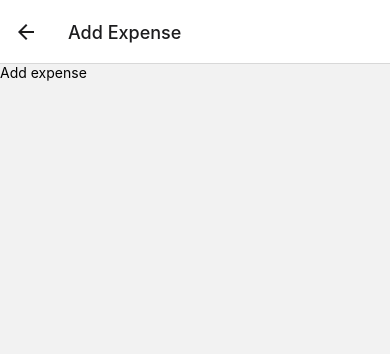
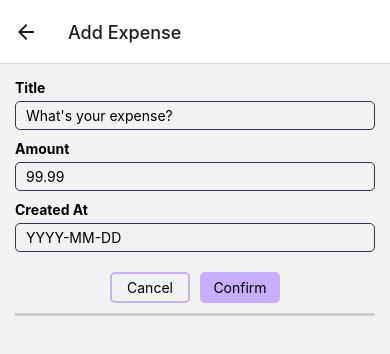
Before and after one commit to prshendra/learn-react-native, a React Native app: screen /ManageExpense in a window 390 px wide. Shown: the top 354 px of the page. Built offline with nearby package versions, Linux system fonts and the light colour scheme.

Commit message:
Adding form - can create and update expense

```diff
--- /dev/null
+++ b/components/expenses/ExpenseForm.jsx
@@ -0,0 +1,115 @@
+import { useState, useEffect } from "react";
+import { View, StyleSheet, Text } from "react-native"
+
+import FormControl from "../ui/FormControl";
+import Button from "../ui/Button";
+import { getDateStr } from "../../util/date";
+
+function ExpenseForm({ expense, onConfirm, onCancel }) {
+  console.log('ExpenseForm rendered...')
+  const [title, setTitle] = useState("")
+  const [amount, setAmount] = useState("")
+  const [createdAt, setCreatedAt] = useState("")
+  const [error, setError] = useState("")
+
+  useEffect(() => {
+    console.log('e', expense)
+    if (expense) {
+      setTitle(expense.title)
+      setAmount(expense.amount?.toString())
+      setCreatedAt(getDateStr(expense.createdAt))
+    }
+  }, [expense]);
+
+  const handleTitleChange = (value) => {
+    setTitle(value)
+  }
+
+  const handleAmountChange = (value) => {
+    setAmount(value)
+  }
+
+  const handleCreatedAtChange = (value) => {
+    setCreatedAt(value)
+  }
+
+  const handleSubmit = () => {
+    // validate all field
+    // abort if it's not valid
+    if (title === '' || amount === '' || createdAt === '') {
+      setError("All field is required")
+      return
+    }
+
+    const _expense = {
+      title: title,
+      amount: parseFloat(amount),
+      createdAt: new Date(createdAt),
+    }
+
+    if (expense?.id) {
+      _expense.id = expense.id
+    }
+
+    onConfirm(_expense)
+  }
+
+  return (
+    <View style={styles.form}>
+      <FormControl
+        label={"Title"}
+        textInputConfig={{
+          onChangeText: handleTitleChange,
+          placeholder: "What's your expense?",
+          value: title,
+        }}
+      />
+      <FormControl
+        label={"Amount"}
+        textInputConfig={{
+          onChangeText: handleAmountChange,
+          keyboardType: "decimal-pad",
+          placeholder: "99.99",
+          value: amount
+        }}
+      />
+      <FormControl
+        label={"Created At"}
+        textInputConfig={{
+          onChangeText: handleCreatedAtChange,
+          placeholder: "YYYY-MM-DD",
+          value: createdAt
+        }}
+      />
+      {error && <Text style={styles.error}>{error}</Text>}
+      <View style={styles.buttonsContainer}>
+        <Button mode="flat" onPress={onCancel}>
+          Cancel
+        </Button>
+        <Button onPress={handleSubmit}>Confirm</Button>
+      </View>
+    </View>
+  )
+}
+
+export default ExpenseForm
+
+const styles = StyleSheet.create({
+  form: {
+    width: '100%',
+    gap: 10,
+  },
+  buttonsContainer: {
+    flexDirection: "row",
+    gap: 10,
+    borderBottomColor: "#ccc",
+    borderBottomWidth: 3,
+    paddingBottom: 10,
+    width: "100%",
+    justifyContent: "center",
+    marginTop: 10,
+  },
+  error: {
+    color: 'red',
+  }
+});
--- a/components/expenses/ExpenseItem.jsx
+++ b/components/expenses/ExpenseItem.jsx
@@ -1,15 +1,8 @@
 import { View, Text, StyleSheet, Pressable } from "react-native";
-import Colors from "../../constants/colors";
 import { useNavigation } from "@react-navigation/native";
 
-function getDateStr(d) {
-  const day = d.getDate();
-  const month = d.getMonth() + 1;
-  const year = d.getFullYear();
-  const str = `${day}/${month}/${year}`;
-
-  return str;
-}
+import Colors from "../../constants/colors";
+import { getDateStr } from "../../util/date";
 
 function ExpenseItem({ expense }) {
   const navigation = useNavigation();
--- a/components/ui/Button.jsx
+++ b/components/ui/Button.jsx
@@ -1,4 +1,5 @@
 import { View, Text, Pressable, StyleSheet } from "react-native";
+
 import Colors from "../../constants/colors";
 
 function Button({ children, mode, onPress }) {
--- /dev/null
+++ b/components/ui/FormControl.jsx
@@ -0,0 +1,29 @@
+import { View, Text, TextInput, StyleSheet } from "react-native"
+import Colors from "../../constants/colors";
+
+function FormControl({ label, textInputConfig }) {
+  return (
+    <View style={styles.formControl}>
+      <Text style={styles.label}>{label}</Text>
+      <TextInput style={styles.input} {...textInputConfig} />
+    </View>
+  )
+}
+
+export default FormControl;
+
+const styles = StyleSheet.create({
+  formControl: {
+    gap: 5,
+  },
+  label: {
+    fontWeight: 'bold',
+  },
+  input: {
+    borderWidth: 1,
+    borderColor: Colors.gray500,
+    paddingVertical: 5,
+    paddingHorizontal: 10,
+    borderRadius: 5,
+  },
+});
--- a/components/ui/Subtitle.js
+++ b/components/ui/Subtitle.js
@@ -1,4 +1,3 @@
-
 import { View, Text, StyleSheet } from "react-native";
 
 function Subtitle({ children }) {
--- a/screens/AllExpensesScreen.jsx
+++ b/screens/AllExpensesScreen.jsx
@@ -1,5 +1,6 @@
 import { useContext } from "react";
-import { View, Text, FlatList, StyleSheet } from "react-native";
+import { View, FlatList, StyleSheet } from "react-native";
+
 import { ExpensesContext } from "../store/context/expenses-context";
 import ExpenseItem from "../components/expenses/ExpenseItem";
 
--- a/screens/ManageExpenseScreen.jsx
+++ b/screens/ManageExpenseScreen.jsx
@@ -1,15 +1,16 @@
 import { useContext, useEffect, useState } from "react";
-import { View, Text, StyleSheet } from "react-native";
-import Button from "../components/ui/Button";
+import { View, StyleSheet } from "react-native";
 import { Ionicons } from "@expo/vector-icons";
+
 import { ExpensesContext } from "../store/context/expenses-context";
+import ExpenseForm from "../components/expenses/ExpenseForm";
 
 /**
  * Screen for managing an Expense or adding new Expense
  */
 function ManageExpenseScreen({ navigation, route }) {
   const expensesCtx = useContext(ExpensesContext);
-  const [expense, setExpense] = useState({});
+  const [expense, setExpense] = useState(null);
   const id = route.params?.id;
 
   const handleDeleteExpense = () => {
@@ -17,23 +18,19 @@ function ManageExpenseScreen({ navigation, route }) {
     navigation.goBack();
   };
 
-  const handleConfirm = () => {
+  const handleConfirm = (expense) => {
+    console.log('e', expense)
+    // if id is true, screen is in edit-mode. Otherwise, screen is in add-mode
     if (id) {
-      // if id is true, then mode is edit
       expensesCtx.updateExpense({
+        id: id,
         ...expense,
-        title: "Updated Expense!",
-        amount: 200.99,
-        createAt: new Date(),
       });
     } else {
-      // otherwise, mode is add
-      expensesCtx.addExpense({
-        title: "New Expense",
-        amount: 99.99,
-        createdAt: new Date(),
-      });
+      expensesCtx.addExpense(expense);
     }
+
+    // go back after edit/add action
     navigation.goBack();
   };
 
@@ -50,21 +47,10 @@ function ManageExpenseScreen({ navigation, route }) {
     });
   }, [navigation, id]);
 
-  // if id is passed, screen is in "edit" mode.
-  // Otherwise, in "add" mode
-  if (id) {
-    // Edit mode
-    return (
-      <View style={styles.screen}>
-        {/* <Text>{expense?.title}</Text>
-        <Text>{expense?.createdAt.toString()}</Text>
-        <Text>{expense?.amount}</Text> */}
-        <View style={styles.buttonsContainer}>
-          <Button mode="flat" onPress={handleCancel}>
-            Cancel
-          </Button>
-          <Button onPress={handleConfirm}>Confirm</Button>
-        </View>
+  return (
+    <View style={styles.screen}>
+      <ExpenseForm expense={expense} onConfirm={handleConfirm} onCancel={handleCancel} />
+      {id && (
         <View style={styles.deleteButtonContainer}>
           <Ionicons.Button
             name="trash"
@@ -73,14 +59,7 @@ function ManageExpenseScreen({ navigation, route }) {
             onPress={handleDeleteExpense}
           />
         </View>
-      </View>
-    );
-  }
-
-  // Add mode
-  return (
-    <View>
-      <Text>Add expense</Text>
+      )}
     </View>
   );
 }
@@ -93,15 +72,6 @@ const styles = StyleSheet.create({
     gap: 10,
     alignItems: "center",
   },
-  buttonsContainer: {
-    flexDirection: "row",
-    gap: 10,
-    borderBottomColor: "#ccc",
-    borderBottomWidth: 3,
-    paddingBottom: 10,
-    width: "100%",
-    justifyContent: "center",
-  },
   deleteButtonContainer: {
     flexDirection: "row",
   },
--- a/screens/RecentExpenseScreen.jsx
+++ b/screens/RecentExpenseScreen.jsx
@@ -1,26 +1,28 @@
 import "react-native-get-random-values";
+import { useContext } from "react";
 import { View, StyleSheet, ScrollView } from "react-native";
+
 import ExpenseItem from "../components/expenses/ExpenseItem";
 import ExpenseSummary from "../components/expenses/ExpenseSummary";
-import { useContext } from "react";
 import { ExpensesContext } from "../store/context/expenses-context";
 
-function getLast7DaysTotal(expenses) {
+function getLast7DaysExpenses(expenses) {
   const sevenDaysAgo = new Date();
   sevenDaysAgo.setDate(sevenDaysAgo.getDate() - 7);
   return expenses.filter(e => e.createdAt >= sevenDaysAgo)
-    .reduce((acc, current) => acc + current.amount, 0)
 }
 
 function RecentExpensesScreen() {
   const expenseCtx = useContext(ExpensesContext);
+  const recentExpenses = getLast7DaysExpenses(expenseCtx.expenses)
+  const totalRecentExpenses = recentExpenses.reduce((acc, current) => acc + current.amount, 0)
 
   return (
     <View style={styles.screen}>
-      <ExpenseSummary label={"Last 7 days"} total={getLast7DaysTotal(expenseCtx.expenses)} />
+      <ExpenseSummary label={"Last 7 days"} total={totalRecentExpenses} />
       <ScrollView>
         <View style={styles.expensesContainer}>
-          {expenseCtx.expenses.map((e) => (
+          {recentExpenses.map((e) => (
             <ExpenseItem key={e.id} expense={e} />
           ))}
         </View>
@@ -35,8 +37,9 @@ const styles = StyleSheet.create({
   screen: {
     padding: 15,
     gap: 10,
+    marginBottom: 40,
   },
   expensesContainer: {
     gap: 10,
-  }
+  },
 });
--- a/store/context/expenses-context.js
+++ b/store/context/expenses-context.js
@@ -5,49 +5,49 @@ const DUMMY_EXPENSES = [
     id: "e1",
     title: "A pair of shoes",
     amount: 59.99,
-    createdAt: new Date("2023-09-19"),
+    createdAt: new Date("2023-09-21"),
   },
   {
     id: "e2",
     title: "A pair of trousers",
     amount: 89.29,
-    createdAt: new Date("2023-09-05"),
+    createdAt: new Date("2023-09-22"),
   },
   {
     id: "e3",
     title: "Some bananas",
     amount: 5.99,
-    createdAt: new Date("2023-09-01"),
+    createdAt: new Date("2023-09-23"),
   },
   {
     id: "e4",
     title: "A book",
     amount: 14.99,
-    createdAt: new Date("2023-09-19"),
+    createdAt: new Date("2023-09-24"),
   },
   {
     id: "e5",
     title: "Another book",
     amount: 18.59,
-    createdAt: new Date("2023-02-18"),
+    createdAt: new Date("2023-02-25"),
   },
   {
     id: "e6",
     title: "A pair of trousers",
     amount: 89.29,
-    createdAt: new Date("2023-09-05"),
+    createdAt: new Date("2023-09-26"),
   },
   {
     id: "e7",
     title: "Some bananas",
     amount: 5.99,
-    createdAt: new Date("2023-09-01"),
+    createdAt: new Date("2023-09-27"),
   },
   {
     id: "e8",
     title: "A book",
     amount: 14.99,
-    createdAt: new Date("2023-09-19"),
+    createdAt: new Date("2023-09-28"),
   },
   {
     id: "e9",
@@ -63,18 +63,6 @@ const DUMMY_EXPENSES = [
   },
   {
     id: "e11",
-    title: "A pair of shoes",
-    amount: 59.99,
-    createdAt: new Date("2023-09-19"),
-  },
-  {
-    id: "e12",
-    title: "A pair of shoes",
-    amount: 59.99,
-    createdAt: new Date("2023-09-19"),
-  },
-  {
-    id: "e13",
     title: "A pair of shoes",
     amount: 59.99,
     createdAt: new Date("2023-09-19"),
--- /dev/null
+++ b/util/date.js
@@ -0,0 +1,20 @@
+// get formatted date with format YYYY-MM-DD
+export function getDateStr(d) {
+  if (!d) {
+    return
+  }
+
+  const date = d.getDate();
+  const month = d.getMonth() + 1;
+  const year = d.getFullYear();
+  const str = `${year}-${padZero(month + 1)}-${padZero(date)}`;
+
+  return str;
+}
+
+function padZero(i) {
+  if (i < 10) {
+    return "0" + i.toString()
+  }
+  return i
+}
```
